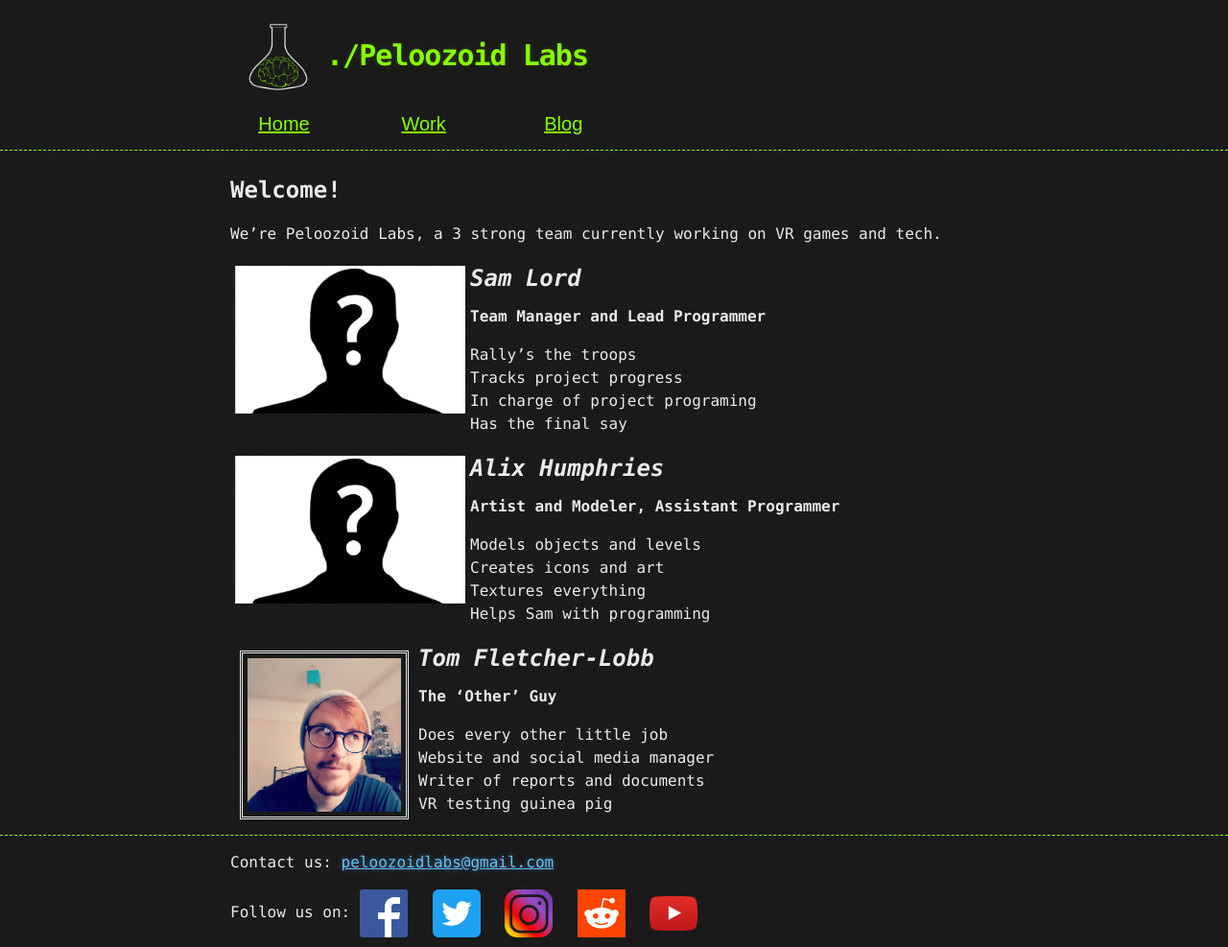
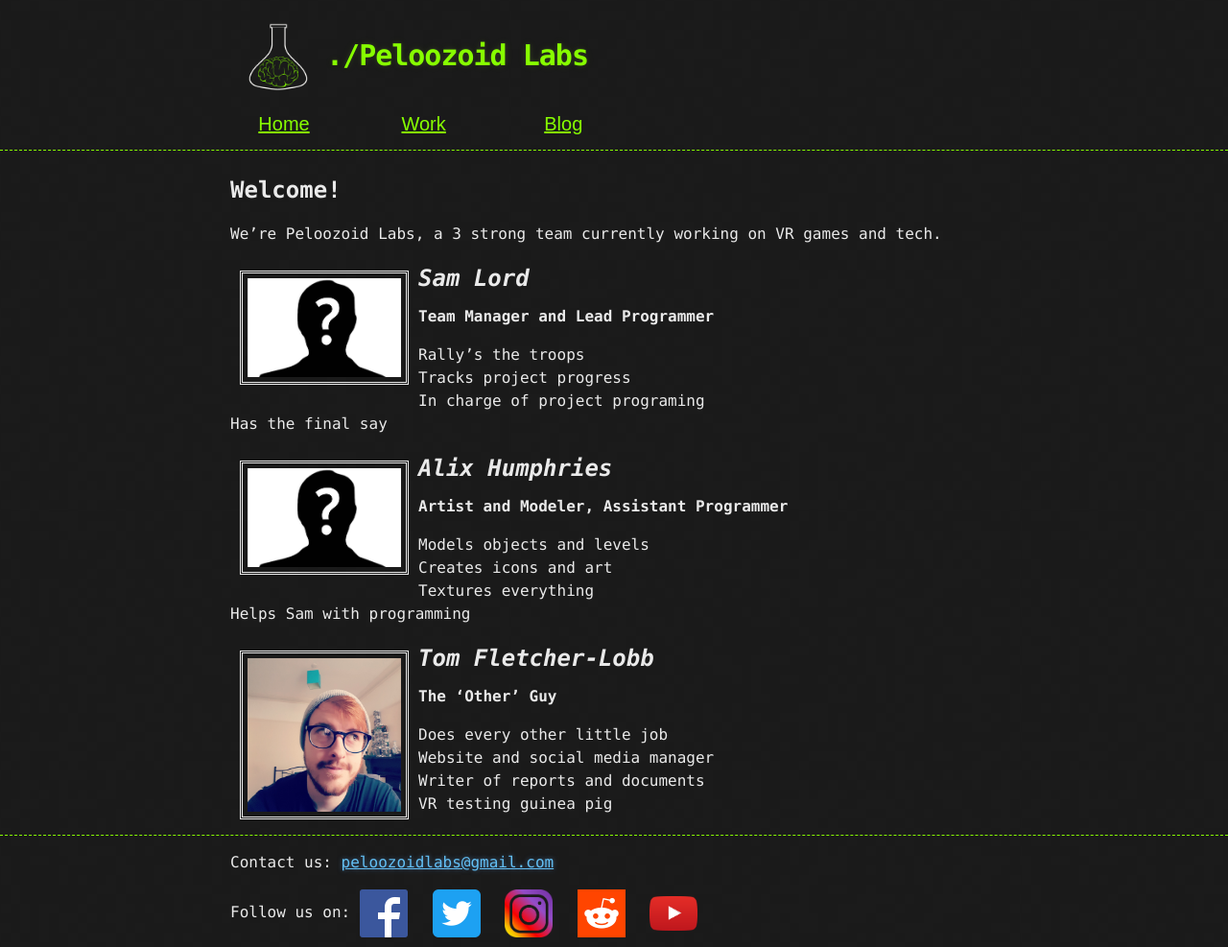
Before and after one commit to Flobb212/www.peloozoid.co.uk, a Jekyll site: the page built from index.md, in a window 1280 px wide and 987 px high. Shown: the whole window at 96% size. Built offline with Jekyll 4.4.1, drawn with Linux system fonts in a browser that asks for light colours.

Commit message:
Forgot to change image tag

```diff
--- a/_sass/jekyll-theme-hacker.scss
+++ b/_sass/jekyll-theme-hacker.scss
@@ -12,6 +12,13 @@ body {
 }
 
 img[src="/assets/images/tom.png"]{
+  max-width: 20%;
+  float: left;
+  margin: 10px;
+  border-style: double;
+}
+
+img[src="/assets/images/placeholder.png"]{
   max-width: 20%;
   float: left;
   margin: 10px;
```
